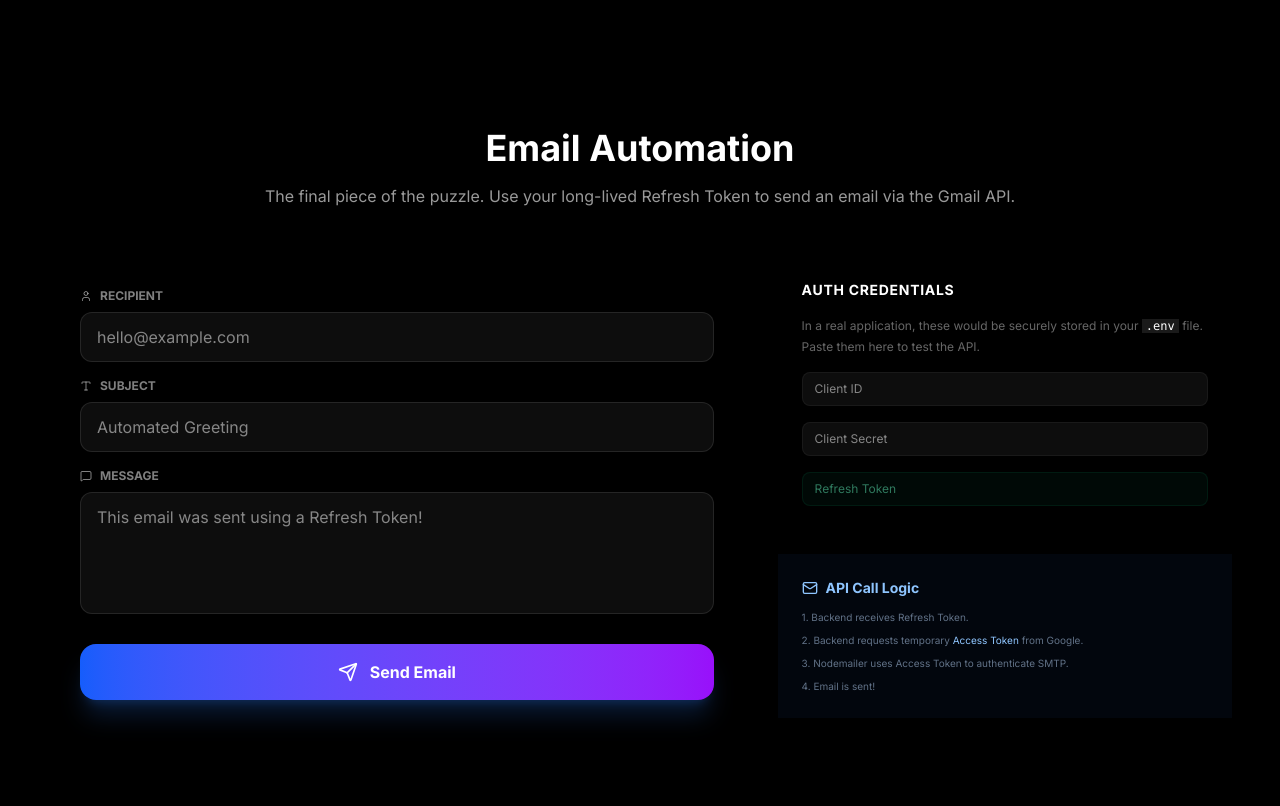
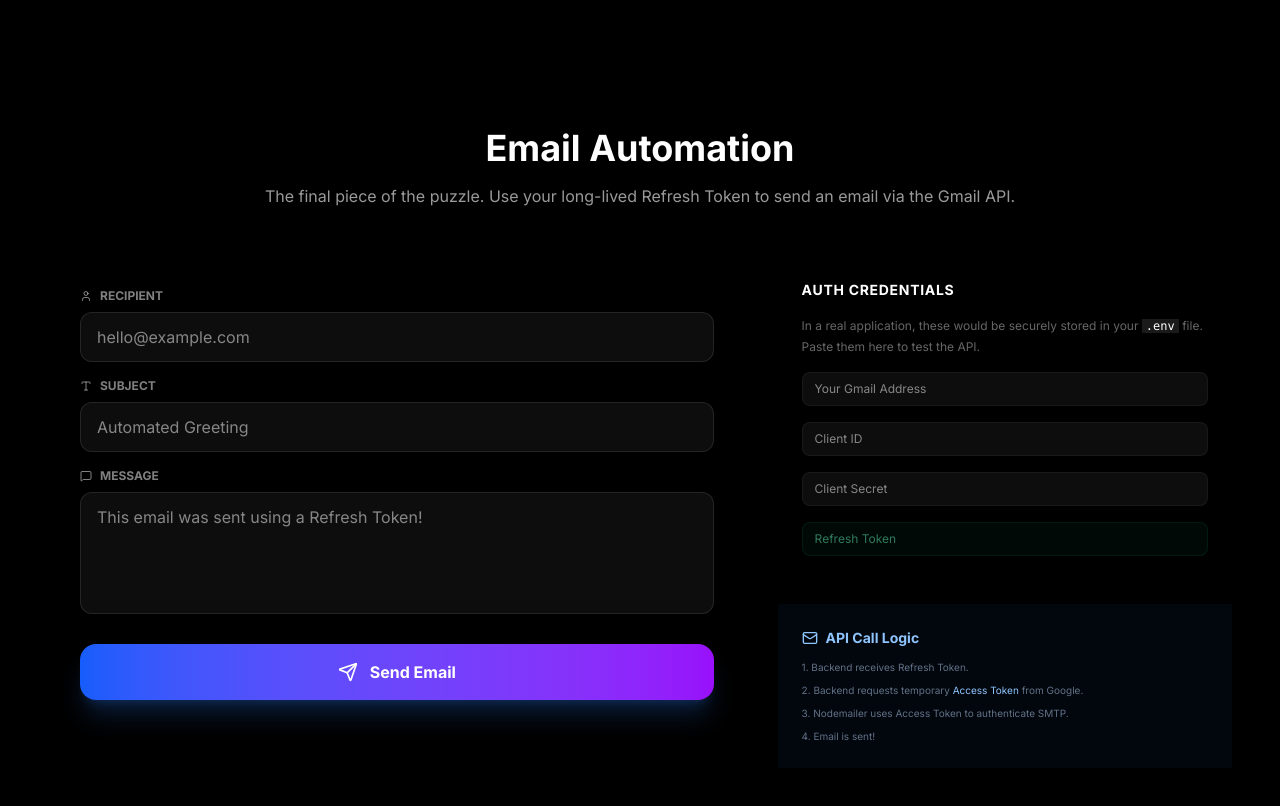
Before and after one commit to ChitkulLakshya/SandBox, a Next.js app: page /email in a window 1280 px wide. Shown: the top 806 px of the page. Built offline with nearby package versions, Linux system fonts and the light colour scheme.

Commit message:
fixed the email check

```diff
--- a/src/app/api/send-email/route.ts
+++ b/src/app/api/send-email/route.ts
@@ -11,7 +11,7 @@ import { NextRequest, NextResponse } from 'next/server';
 
 export async function POST(req: NextRequest) {
   try {
-    const { to, subject, message, clientId, clientSecret, refreshToken } = await req.json();
+    const { to, subject, message, clientId, clientSecret, refreshToken, userEmail } = await req.json();
 
     // 1. Fallback to environment variables if UI fields are empty
     // In a real app, you would ALWAYS use environment variables.
@@ -55,7 +55,7 @@ export async function POST(req: NextRequest) {
       service: 'gmail',
       auth: {
         type: 'OAuth2',
-        user: 'your-email@gmail.com', // Note: Gmail usually ignores this and uses the account linked to the Refresh Token
+        user: userEmail || process.env.GOOGLE_EMAIL, // Use provided email or fallback
         clientId: CLIENT_ID,
         clientSecret: CLIENT_SECRET,
         refreshToken: REFRESH_TOKEN,
@@ -65,7 +65,7 @@ export async function POST(req: NextRequest) {
 
     // 6. Define the email options
     const mailOptions = {
-      from: `OAuth2 Sandbox <${CLIENT_ID}>`, // The 'from' is often overridden by Gmail
+      from: `OAuth2 Sandbox <${userEmail || 'no-reply@gmail.com'}>`, // Use a valid email format
       to: to,
       subject: subject,
       text: message,
--- a/src/app/email/page.tsx
+++ b/src/app/email/page.tsx
@@ -11,6 +11,7 @@ export default function EmailPage() {
     clientId: '',
     clientSecret: '',
     refreshToken: '',
+    userEmail: '',
   });
 
   const [status, setStatus] = useState<'idle' | 'loading' | 'success' | 'error'>('idle');
@@ -140,6 +141,13 @@ export default function EmailPage() {
             </p>
             <div className="space-y-4">
               <input
+                type="email"
+                placeholder="Your Gmail Address"
+                value={formData.userEmail}
+                onChange={(e) => setFormData({ ...formData, userEmail: e.target.value })}
+                className="w-full bg-white/5 border border-white/5 rounded-lg px-3 py-2 text-xs text-white focus:outline-none"
+              />
+              <input
                 type="text"
                 placeholder="Client ID"
                 value={formData.clientId}
```
Also changed, not shown: 1 other file (tests, documents, lock files or other folders).
